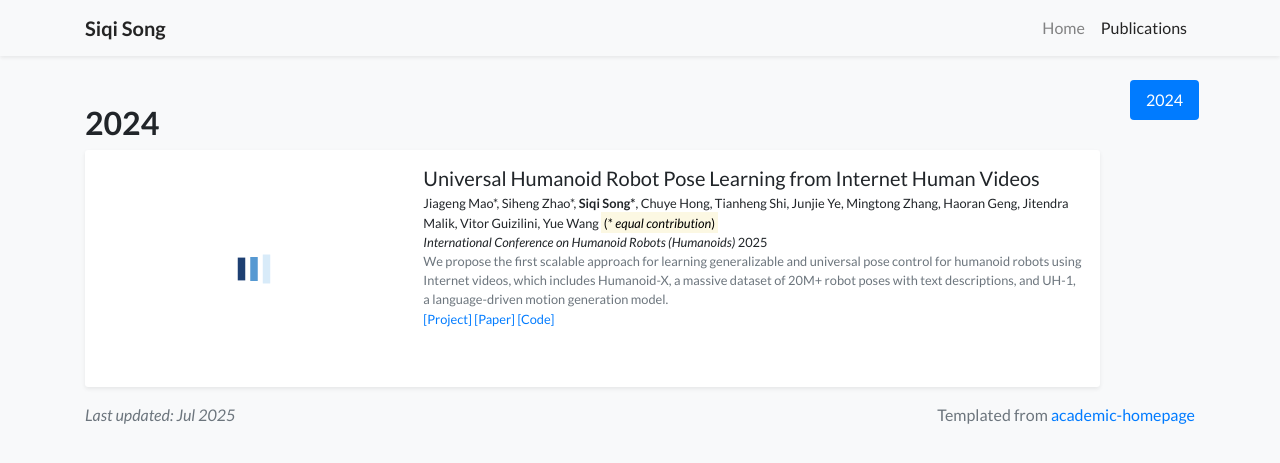
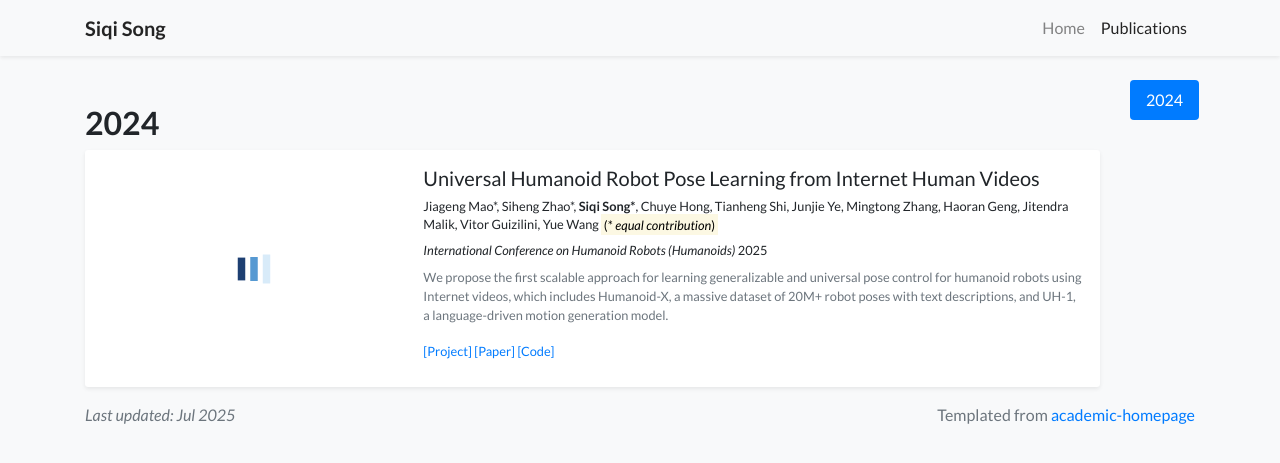
Before and after one commit to song-siqi/song-siqi.github.io, a Jekyll site: the page built from publications.html, in a window 1280 px wide. Shown: the top 463 px of the page. Built offline with Jekyll 4.4.1, drawn with Linux system fonts in a browser that asks for light colours; nearby versions of some CDN libraries; a style sheet for code colours, icons or effects is not loaded.

Commit message:
[update] uh-1 accepted test

```diff
--- a/_includes/widgets/publication_item.html
+++ b/_includes/widgets/publication_item.html
@@ -12,11 +12,12 @@
             <svg class="bubble-visual-hash lazy w-100 rounded-sm" data-bubble-visual-hash="{{ item.id }}" viewBox="0 0 300 200"></svg>
             {%- endif -%}
         </div>
-        <div class="col-md-7 col-xl-8 p-3 pl-md-0">
-            <h5 class="mt-0 mb-1 font-weight-normal">{{ item.title }}</h5>
-            <p class="mt-0 mb-0 small">{% include widgets/author_list.html authors=item.authors %}</p>
-            <p class="mt-0 mb-0 small">{{item.pub_pre}}<i>{{ item.pub }}</i>{{ item.pub_post }} {{ item.pub_date }} {{ item.pub_last }}</p>
-            <p class="mt-0 mb-0 small text-muted">{{ item.abstract }}</p>
+        <div class="col-md-7 col-xl-8 p-3 pl-md-0 style="min-height: 200px;">
+            <div>
+                <h5 class="mt-0 mb-2 font-weight-normal">{{ item.title }}</h5>
+                <p class="mt-0 mb-2 small" style="line-height: 1.4;">{% include widgets/author_list.html authors=item.authors %}</p>
+                <p class="mt-0 mb-2 small" style="line-height: 1.4;">{{item.pub_pre}}<i>{{ item.pub }}</i>{{ item.pub_post }} {{ item.pub_date }} {{ item.pub_last }}</p>
+                <p class="mt-0 mb-3 small text-muted" style="line-height: 1.5;">{{ item.abstract }}</p>
 
                 <p class="small pb-0 mb-0 lh-125 text-muted abstract-links">
                     {% for link in item.links %}
@@ -27,7 +28,7 @@
                     {% endif %}
                     {% endfor %}
                 </p>
-
+            </div>
         </div>
     </div>
 </div>
```
Lines whose indentation alone changed are shown as unchanged.
